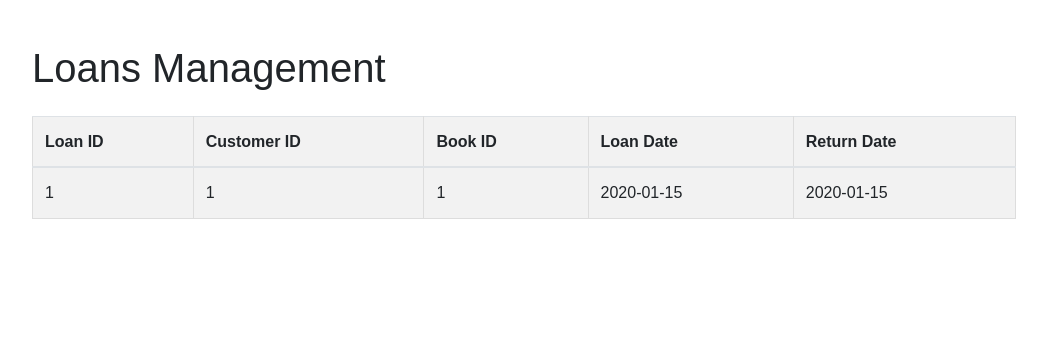
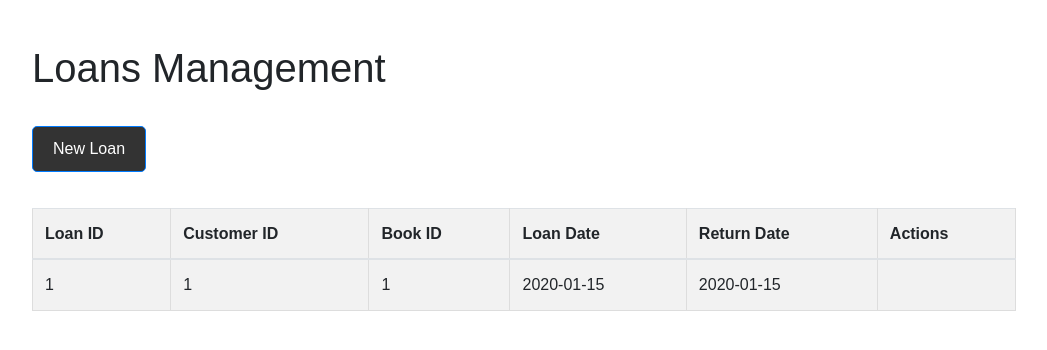
Before and after one commit to aniklidetz/FlaskLibraryManager-Backend, a Flask app: page /web/loans in a window 1280 px wide. Shown: the part 84-434 px from the top of the page, without its empty margins (116-1163 px from the left). Run offline with Flask 3, Linux system fonts and the light colour scheme; tables that the repository leaves empty hold one stand-in row (values such as "Sample post"); some libraries are stand-ins or nearby versions.

Commit message:
Agent query: Please check if the loans page (/web/loans) now includes a 'New Loan' button and 'Return' buttons for unreturned books. Also, try creating a new loan and returning a book to ensure the functionality is working correctly.

```diff
--- a/routes.py
+++ b/routes.py
@@ -127,7 +127,7 @@ def loans():
             new_loan = Loan(
                 customer_id=data['customer_id'],
                 book_id=data['book_id'],
-                loan_date=datetime.utcnow().date()
+                loan_date=datetime.strptime(data['loan_date'], '%Y-%m-%d').date()
             )
             db.session.add(new_loan)
             db.session.commit()
--- a/static/js/script.js
+++ b/static/js/script.js
@@ -71,3 +71,38 @@ function deactivateCustomer(customerId) {
             });
     }
 }
+
+function returnBook(loanId) {
+    if (confirm('Are you sure you want to return this book?')) {
+        fetch(`/loans/${loanId}/return`, { method: 'PUT' })
+            .then(response => response.json())
+            .then(data => {
+                alert(data.message);
+                location.reload();
+            });
+    }
+}
+
+function createLoan() {
+    const loanData = {
+        customer_id: document.getElementById('customerID').value,
+        book_id: document.getElementById('bookID').value,
+        loan_date: document.getElementById('loanDate').value
+    };
+
+    fetch('/loans', {
+        method: 'POST',
+        headers: {
+            'Content-Type': 'application/json',
+        },
+        body: JSON.stringify(loanData),
+    })
+    .then(response => response.json())
+    .then(data => {
+        alert(data.message);
+        location.reload();
+    })
+    .catch((error) => {
+        console.error('Error:', error);
+    });
+}
--- a/templates/loans.html
+++ b/templates/loans.html
@@ -2,6 +2,10 @@
 
 {% block content %}
 <h1 class="mb-4">Loans Management</h1>
+
+<button type="button" class="btn btn-primary mb-3" data-toggle="modal" data-target="#newLoanModal">
+    New Loan
+</button>
 
 <table class="table table-striped">
     <thead>
@@ -11,6 +15,7 @@
             <th>Book ID</th>
             <th>Loan Date</th>
             <th>Return Date</th>
+            <th>Actions</th>
         </tr>
     </thead>
     <tbody>
@@ -21,8 +26,47 @@
             <td>{{ loan.book_id }}</td>
             <td>{{ loan.loan_date }}</td>
             <td>{{ loan.return_date if loan.return_date else 'Not returned' }}</td>
+            <td>
+                {% if not loan.return_date %}
+                <button onclick="returnBook({{ loan.loan_id }})" class="btn btn-success btn-sm">Return</button>
+                {% endif %}
+            </td>
         </tr>
         {% endfor %}
     </tbody>
 </table>
+
+<!-- Modal for creating a new loan -->
+<div class="modal fade" id="newLoanModal" tabindex="-1" role="dialog" aria-labelledby="newLoanModalLabel" aria-hidden="true">
+    <div class="modal-dialog" role="document">
+        <div class="modal-content">
+            <div class="modal-header">
+                <h5 class="modal-title" id="newLoanModalLabel">Create New Loan</h5>
+                <button type="button" class="close" data-dismiss="modal" aria-label="Close">
+                    <span aria-hidden="true">&times;</span>
+                </button>
+            </div>
+            <div class="modal-body">
+                <form id="newLoanForm">
+                    <div class="form-group">
+                        <label for="customerID">Customer ID</label>
+                        <input type="number" class="form-control" id="customerID" required>
+                    </div>
+                    <div class="form-group">
+                        <label for="bookID">Book ID</label>
+                        <input type="number" class="form-control" id="bookID" required>
+                    </div>
+                    <div class="form-group">
+                        <label for="loanDate">Loan Date</label>
+                        <input type="date" class="form-control" id="loanDate" required>
+                    </div>
+                </form>
+            </div>
+            <div class="modal-footer">
+                <button type="button" class="btn btn-secondary" data-dismiss="modal">Close</button>
+                <button type="button" class="btn btn-primary" onclick="createLoan()">Create Loan</button>
+            </div>
+        </div>
+    </div>
+</div>
 {% endblock %}
```
